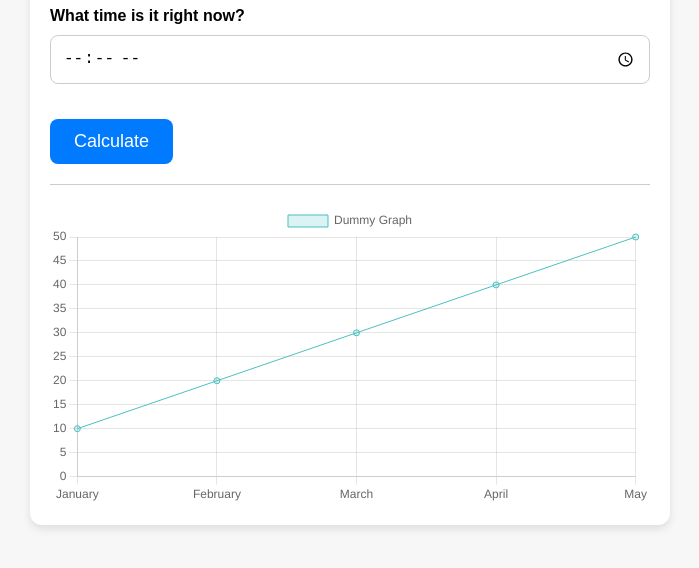
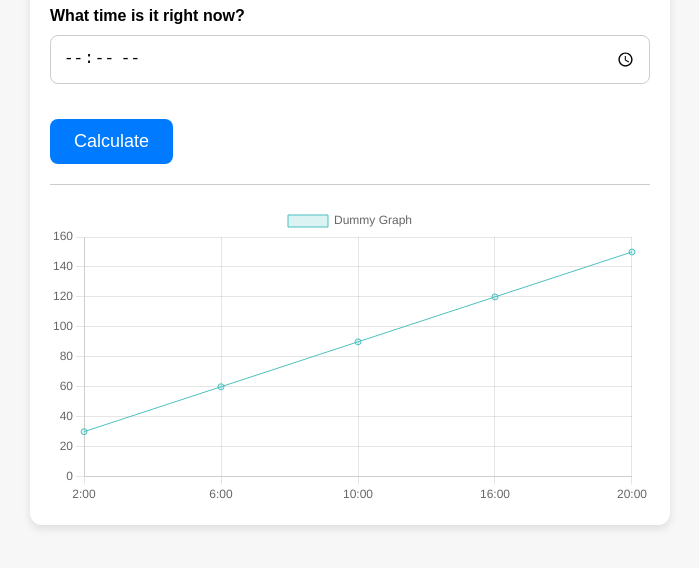
Before and after one commit to Furkantezkurul/ShouldIDrinkCoffeeNow, a plain HTML site: page index.html in a window 1280 px wide. Shown: the part 184-752 px from the top of the page, without its empty margins (290-989 px from the left). Drawn offline with nearby package versions, Linux system fonts and the light colour scheme.

```diff
--- a/index.html
+++ b/index.html
@@ -21,9 +21,8 @@
         </div>
         <button id="calculateButton">Calculate</button>
         <div class="result-container">
-            <canvas id="dummyGraph"></canvas>
+            <canvas id="Graph"></canvas>
             <!-- JavaScript-generated graph will be displayed here -->
-
         </div>
     </div>
 </body>
--- a/script.js
+++ b/script.js
@@ -1,16 +1,24 @@
 // script.js
+
+
 
 document.addEventListener("DOMContentLoaded", function() {
     // Initialize a context for the canvas
-    var canvas = document.getElementById("dummyGraph");
+    var canvas = document.getElementById("Graph");
     var ctx = canvas.getContext("2d");
+
+    // Get the input element by its ID
+    var inputCoffee = document.getElementById("coffeeAmount");
+
+    // Get the value of the input element
+    var inputCoffeeValue = inputCoffee.value;
 
     // Initial dummy data
     var data = {
-        labels: ["January", "February", "March", "April", "May"],
+        labels: ["2:00", "6:00", "10:00", "16:00", "20:00"],
         datasets: [{
             label: "Dummy Graph",
-            data: [10, 20, 30, 40, 50],
+            data: [30, 60, 90, 120, 150],
             backgroundColor: "rgba(75, 192, 192, 0.2)",
             borderColor: "rgba(75, 192, 192, 1)",
             borderWidth: 1,
```
